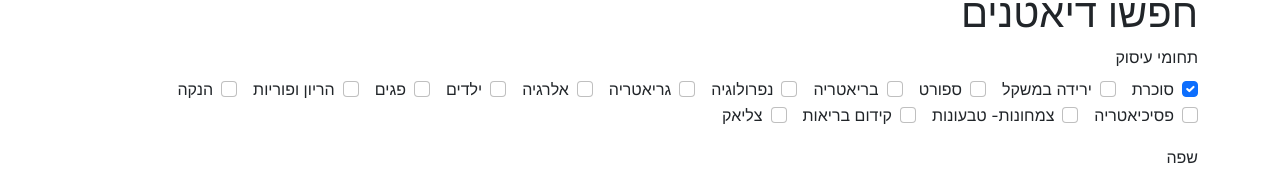
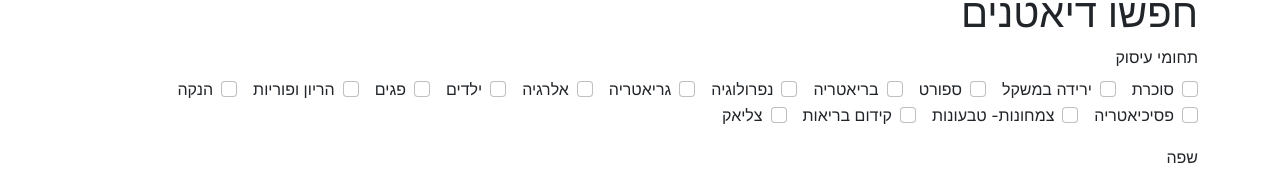
Before and after one commit to TamarCY/Dietitian-Locate, a React (Create React App) app: page /#/ in a window 1280 px wide. Shown: the part 367-542 px from the top of the page. Built offline with nearby package versions, Linux system fonts and the light colour scheme.

Commit message:
working with button

```diff
--- a/src/component/SearchBar.js
+++ b/src/component/SearchBar.js
@@ -8,16 +8,16 @@ class SearchBar extends React.Component {
         super(props);
         this.state={
                 languages:'hebrew',
-                expertis:["diabetes"],
-                clinics:['mac'],
+                expertis:[],
+                clinics:[],
                 location:'c'
         }
     }
 
-    changeAndSend = (event) => {
-        this.changeOption(event);
-        this.sendAndClose();
-    }
+    // changeAndSend = (event) => {
+    //     this.changeOption(event);
+    //     this.sendAndClose();
+    // }
 
     changeOption = (event)=>{
 
@@ -53,21 +53,22 @@ class SearchBar extends React.Component {
                 <Form.Label>תחומי עיסוק</Form.Label>
                 {['checkbox'].map((type) => (
                 <div key={`inline-${type}`} className="mb-3">
-                <Form.Check name="expertis" inline label="סוכרת" type={type} id={`inline-${type}-1`} value="diabetes"  onChange={this.changeAndSend} checked={this.state.expertis.includes("diabetes")} />
-                <Form.Check name="expertis" inline label="ירידה במשקל" type={type} id={`inline-${type}-2`} value="weight"  onChange={this.changeAndSend}/>
-                <Form.Check name="expertis" inline label="ספורט" type={type} id={`inline-${type}-3`} value="sport"  onChange={this.changeAndSend}/>
-                <Form.Check name="expertis"inline label="בריאטריה" type={type} id={`inline-${type}-4`} value="bariatrics"  onChange={this.changeAndSend}/>
-                <Form.Check name="expertis" inline label="נפרולוגיה" type={type} id={`inline-${type}-5`} value="nephrology" onChange={this.changeAndSend}/>
-                <Form.Check name="expertis" inline label="גריאטריה" type={type} id={`inline-${type}-6`} value="geriatrics"  onChange={this.changeAndSend}/>
-                <Form.Check name="expertis" inline label="אלרגיה" type={type} id={`inline-${type}-7`} value="allergy"  onChange={this.changeAndSend}/>
-                <Form.Check name="expertis" inline label="ילדים" type={type} id={`inline-${type}-4`} value="kids"  onChange={this.changeAndSend}/>
-                <Form.Check name="expertis" inline label="פגים" type={type} id={`inline-${type}-5`} value="premature"  onChange={this.changeAndSend}/>
-                <Form.Check name="expertis" inline label="הריון ופוריות" type={type} id={`inline-${type}-6`} value="pregnancy"  onChange={this.changeAndSend}/>
-                <Form.Check name="expertis" inline label="הנקה" type={type} id={`inline-${type}-7`} value="nursing"  onChange={this.changeAndSend}/>
-                <Form.Check name="expertis" inline label="פסיכיאטריה" type={type} id={`inline-${type}-8`} value="psychiatry"  onChange={this.changeAndSend}/>
-                <Form.Check name="expertis" inline label="צמחונות- טבעונות" type={type} id={`inline-${type}-9`} value="veg"  onChange={this.changeAndSend}/>
-                <Form.Check name="expertis" inline label="קידום בריאות" type={type} id={`inline-${type}-10`} value="promotion"  onChange={this.changeAndSend}/>
-                <Form.Check name="expertis" inline label="צליאק" type={type} id={`inline-${type}-11`} value="celiac"  onChange={this.changeAndSend}/>
+                {/* <Form.Check name="expertis" inline label="סוכרת" type={type} id={`inline-${type}-1`} value="diabetes"  onChange={this.changeAndSend} checked={this.state.expertis.includes("diabetes")} /> */}
+                <Form.Check name="expertis" inline label="סוכרת" type={type} id={`inline-${type}-1`} value="diabetes"  onChange={this.changeOption}/>
+                <Form.Check name="expertis" inline label="ירידה במשקל" type={type} id={`inline-${type}-2`} value="weight"  onChange={this.changeOption}/>
+                <Form.Check name="expertis" inline label="ספורט" type={type} id={`inline-${type}-3`} value="sport"  onChange={this.changeOption}/>
+                <Form.Check name="expertis"inline label="בריאטריה" type={type} id={`inline-${type}-4`} value="bariatrics"  onChange={this.changeOption}/>
+                <Form.Check name="expertis" inline label="נפרולוגיה" type={type} id={`inline-${type}-5`} value="nephrology" onChange={this.changeOption}/>
+                <Form.Check name="expertis" inline label="גריאטריה" type={type} id={`inline-${type}-6`} value="geriatrics"  onChange={this.changeOption}/>
+                <Form.Check name="expertis" inline label="אלרגיה" type={type} id={`inline-${type}-7`} value="allergy"  onChange={this.changeOption}/>
+                <Form.Check name="expertis" inline label="ילדים" type={type} id={`inline-${type}-4`} value="kids"  onChange={this.changeOption}/>
+                <Form.Check name="expertis" inline label="פגים" type={type} id={`inline-${type}-5`} value="premature"  onChange={this.changeOption}/>
+                <Form.Check name="expertis" inline label="הריון ופוריות" type={type} id={`inline-${type}-6`} value="pregnancy"  onChange={this.changeOption}/>
+                <Form.Check name="expertis" inline label="הנקה" type={type} id={`inline-${type}-7`} value="nursing"  onChange={this.changeOption}/>
+                <Form.Check name="expertis" inline label="פסיכיאטריה" type={type} id={`inline-${type}-8`} value="psychiatry"  onChange={this.changeOption}/>
+                <Form.Check name="expertis" inline label="צמחונות- טבעונות" type={type} id={`inline-${type}-9`} value="veg"  onChange={this.changeOption}/>
+                <Form.Check name="expertis" inline label="קידום בריאות" type={type} id={`inline-${type}-10`} value="promotion"  onChange={this.changeOption}/>
+                <Form.Check name="expertis" inline label="צליאק" type={type} id={`inline-${type}-11`} value="celiac"  onChange={this.changeOption}/>
 
 
                 </div>
```
Also changed, not shown: 1 other file (tests, documents, lock files or other folders).
